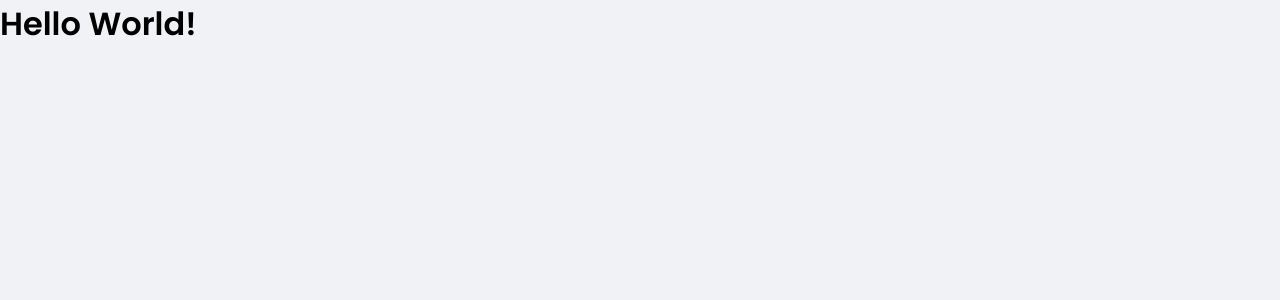
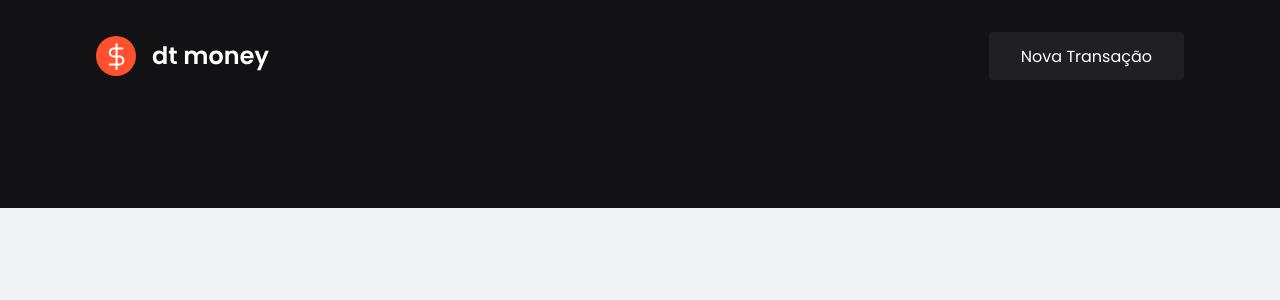
Before and after one commit to FernandesGuilherme07/finans, a React (Create React App) app: page / in a window 1280 px wide. Shown: the top 300 px of the page. Built offline with nearby package versions, Linux system fonts and the light colour scheme.

Commit message:
Header component

```diff
--- a/package.json
+++ b/package.json
@@ -26,6 +26,7 @@
     "@types/styled-components": "^5.1.25",
     "@typescript-eslint/eslint-plugin": "^5.28.0",
     "@typescript-eslint/parser": "^5.28.0",
+    "customize-cra": "^1.0.0",
     "eslint": "^8.17.0",
     "eslint-config-airbnb": "^19.0.4",
     "eslint-config-prettier": "^8.5.0",
@@ -35,7 +36,9 @@
     "eslint-plugin-prettier": "^4.0.0",
     "eslint-plugin-react": "^7.30.0",
     "eslint-plugin-react-hooks": "^4.6.0",
+    "file-loader": "^6.2.0",
     "prettier": "^2.7.1",
+    "react-app-rewired": "^2.2.1",
     "typescript": "^4.7.3"
   },
   "eslintConfig": {
--- a/src/App.tsx
+++ b/src/App.tsx
@@ -1,7 +1,12 @@
+import { Header } from "./components/Header";
+
 function App() {
+  function handleOpenNewTransactionModal() {
+    console.log("hello Toggle");
+  }
   return (
     <div className="App">
-      <h1>Hello World!</h1>
+      <Header onOpenNewTransactionModal={handleOpenNewTransactionModal} />
     </div>
   );
 }
--- /dev/null
+++ b/src/components/Header/index.tsx
@@ -0,0 +1,21 @@
+import { Container, Content } from "./styles";
+// eslint-disable-next-line @typescript-eslint/ban-ts-comment
+// @ts-ignore
+import { default as logoImg } from "../../assets/logo.svg";
+
+interface HeaderProps {
+  onOpenNewTransactionModal: () => void;
+}
+
+export function Header({ onOpenNewTransactionModal }: HeaderProps) {
+  return (
+    <Container>
+      <Content>
+        <img src={logoImg} alt="dt money" />
+        <button type="button" onClick={onOpenNewTransactionModal}>
+          Nova Transação
+        </button>
+      </Content>
+    </Container>
+  );
+}
--- /dev/null
+++ b/src/components/Header/styles.ts
@@ -0,0 +1,27 @@
+import styled from "styled-components";
+
+export const Container = styled.header`
+  background-color: var(--gray-dark);
+`;
+
+export const Content = styled.div`
+  display: flex;
+  align-items: center;
+  justify-content: space-between;
+  margin: 0 auto;
+  padding: 2rem 1rem 8rem;
+  max-width: 1120px;
+  button {
+    padding: 0 2rem;
+    height: 3rem;
+    font-size: 1rem;
+    color: #ffffff;
+    background: var(--gray-light);
+    border: 0;
+    border-radius: 0.25rem;
+    transition: filter 0.2s ease-in-out;
+    &:hover {
+      filter: brightness(0.9);
+    }
+  }
+`;
--- a/tsconfig.json
+++ b/tsconfig.json
@@ -18,9 +18,10 @@
     "resolveJsonModule": true,
     "isolatedModules": true,
     "noEmit": true,
-    "jsx": "react-jsx"
+    "jsx": "react-jsx",
+
   },
   "include": [
-    "src"
+    "src",
   ]
 }
```
Also changed, not shown: .eslintrc.json, 1 other file (tests, documents, lock files or other folders).
